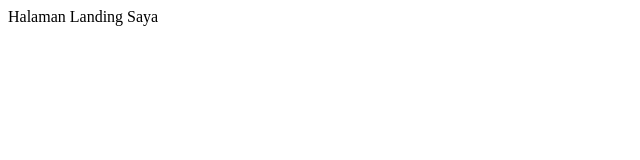
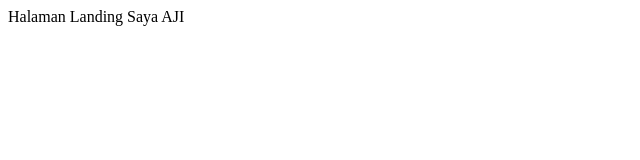
Before and after one commit to jienasya/jienasya.github.io, a plain HTML site: page index.html in a window 1280 px wide. Shown: the full height of the page, 0-640 px from the left. Drawn offline with Linux system fonts and the light colour scheme.

Commit message:
penambahan text AJi pada baris 9

```diff
--- a/index.html
+++ b/index.html
@@ -6,6 +6,6 @@
     <title>Document</title>
 </head>
 <body>
-    Halaman Landing Saya
+    Halaman Landing Saya AJI
 </body>
 </html>
```
